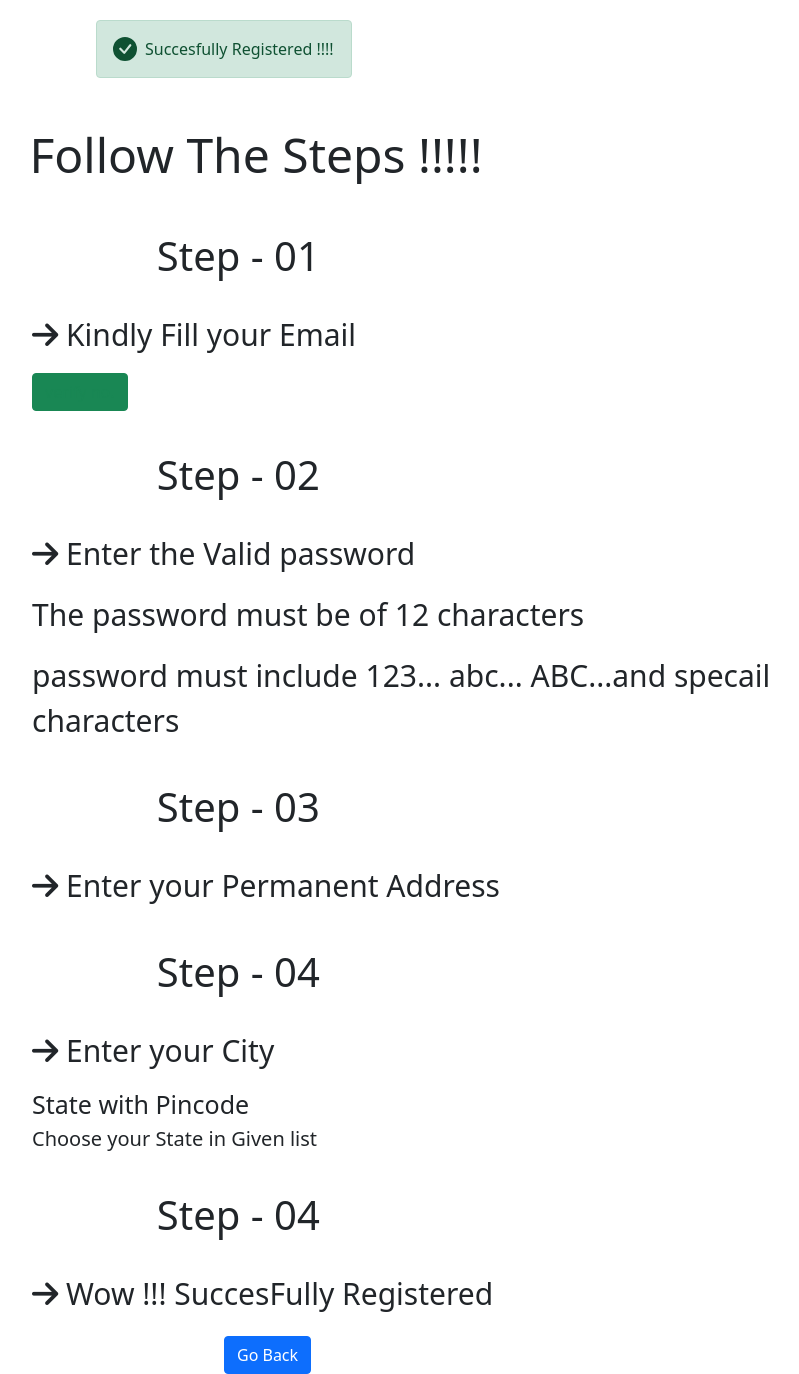
After one commit to mehak3212ptl/static-project-of-Django, a Django app: page /steps/ in a window 1280 px wide. The commit adds this page. Shown: the whole page, without its empty margins (416-1215 px from the left). Run offline with Django 5.2, Linux system fonts and the light colour scheme; some libraries are stand-ins or nearby versions.

```diff
--- a/project/app/static/css/style.css
+++ b/project/app/static/css/style.css
@@ -53,120 +53,20 @@ body{
     background-color: black;
     padding :100px;
 }
-/* blogss */
-.ani{
-    display: flex;
-    align-items: center;
+
+ /*contact page   */
+.cont6{
+   margin-left: -20%;
+ }
+.button{
+   margin-left: 60px;
+}
+.last{
     justify-content: center;
-    height: 50vh;
 }
-.container{
-    display: flex;
-    align-items: center;
-    justify-content: space-evenly;
-    width: 100%;
-    flex-wrap: wrap;
-}
-.box{
-    display: flex;
-    align-items: center;
-    justify-content: center;
-    cursor: pointer;
-
-}
-img{
-    height: 250px;
-    width: 350px;
-    border-radius: 3px;
-    z-index: 1;
-    transition: all .5s;
-}
-.box:hover img{
-    transform: translateX(-30px) translateY(30px);
-    box-shadow: 1px 1px 8px black;
-}
-.back{
-    height: 250px;
-    width: 250px;
-    background-color: white;
-    border-radius: 3px;
-    box-shadow: 1px 1px 8px black;
-    text-align: center;
-    position: absolute;
-    transition: all .5s;
-}
-.back{
-    margin-top: 5px;
-}
-
-.box:hover .back{
-    transform: translateX(27px) translateY(-27px);
-}
-
-/* next section  */
-.well3{
-    padding: 100%;
-    padding-top: 90px;
-    padding-bottom: 500px;
-}
-
-.bg1{
-    background-color: white;
-}
-h2{
-    color: #444444;
-    text-align: center;
-}
-.fadeInUp{
-    animation-name: fadeInUp;
-}
-.date{
-    font-weight: 300;
-    font-size: 36px;
-    color: #00aeef;
-}
-time{
-    display: block;
-}
-h4 a:hover,h5 a:hover ,h6 a:hover{
-    color: #f7941d;
-}
-a{
-    font:inherit;
-    text-decoration: none;
-}
-.btn{
-    display: inline-block;
-    padding: 15px 30px;
-    color: #fff;
-    line-height: 20px;
-    font-weight: 700;
-    background: #f7941d;
-    border-radius: 20px;
-}
-.div1{
+.button02{
     margin-left: -10px;
 }
-.wow{
-    margin-bottom: 100px;
-}
-/* @media only screen and (min-width:300px)and (max-width:800px){
-    .container{
-        height: 100vh;
-    }
-    .box:hover img{
-        transform: translateY(34px);
-    }
-    .box {
-        margin: 40px;
-    }
-    .box:hover .back{
-        transform: translateY(-30px);
-    }
-}  */
-/* .contact{
-    padding: 100px;
-} */
 
 /* protfolio */
 .cont1 h4{
@@ -181,3 +81,281 @@ a{
 .cont4{
     margin-top: 50px;
 }
+.cont7{
+    margin-left: 35%;
+    margin-bottom: -2opx;
+}
+
+
+/* blogs responsive  */
+
+ani {
+    display: flex;
+    align-items: center;
+    justify-content: center;
+    height: 50vh;
+}
+
+.container {
+    display: flex;
+    align-items: center;
+    justify-content: space-evenly;
+    width: 100%;
+    flex-wrap: wrap;
+}
+
+.box {
+    display: flex;
+    align-items: center;
+    justify-content: center;
+    cursor: pointer;
+    position: relative; /* Added to ensure .back positions correctly */
+}
+
+img {
+    height: 250px;
+    width: 350px;
+    border-radius: 3px;
+    z-index: 1;
+    transition: all 0.5s;
+}
+
+.box:hover img {
+    transform: translateX(-30px) translateY(30px);
+    box-shadow: 1px 1px 8px black;
+}
+
+.back {
+    height: 250px;
+    width: 250px;
+    background-color: white;
+    border-radius: 3px;
+    box-shadow: 1px 1px 8px black;
+    text-align: center;
+    position: absolute;
+    transition: all 0.5s;
+}
+
+.back {
+    margin-top: 5px;
+}
+
+.box:hover .back {
+    transform: translateX(27px) translateY(-27px);
+}
+
+.well3 {
+    padding: 100%;
+    padding-top: 90px;
+    padding-bottom: 500px;
+}
+
+.bg1 {
+    background-color: white;
+}
+
+h2 {
+    color: #444444;
+    text-align: center;
+}
+
+.fadeInUp {
+    animation-name: fadeInUp;
+}
+
+.date {
+    font-weight: 300;
+    font-size: 36px;
+    color: #00aeef;
+}
+
+time {
+    display: block;
+}
+
+h4 a:hover,
+h5 a:hover,
+h6 a:hover {
+    color: #f7941d;
+}
+
+a {
+    font: inherit;
+    text-decoration: none;
+}
+
+.btn {
+    display: inline-block;
+    padding: 15px 30px;
+    color: #fff;
+    line-height: 20px;
+    font-weight: 700;
+    background: #f7941d;
+    border-radius: 20px;
+}
+
+.div1 {
+    margin-left: -10px;
+}
+
+.wow {
+    margin-bottom: 100px;
+}
+
+/* Media Queries */
+@media (max-width: 1200px) {
+    .container {
+        justify-content: space-around;
+    }
+    .box img {
+        height: 200px;
+        width: 300px;
+    }
+    .back {
+        height: 200px;
+        width: 200px;
+    }
+}
+
+@media (max-width: 992px) {
+    .container {
+        flex-direction: column;
+        align-items: center;
+    }
+    .box img {
+        height: 180px;
+        width: 280px;
+    }
+    .back {
+        height: 180px;
+        width: 180px;
+    }
+}
+
+@media (max-width: 768px) {
+    .container {
+        flex-direction: column;
+        align-items: center;
+    }
+    .box img {
+        height: 150px;
+        width: 230px;
+    }
+    .back {
+        height: 150px;
+        width: 150px;
+    }
+    .btn {
+        padding: 10px 20px;
+        font-size: 14px;
+    }
+    .date {
+        font-size: 24px;
+    }
+}
+
+@media (max-width: 576px) {
+    .container {
+        flex-direction: column;
+        align-items: center;
+    }
+    .box img {
+        height: 120px;
+        width: 180px;
+    }
+    .back {
+        height: 120px;
+        width: 120px;
+    }
+    .btn {
+        padding: 8px 16px;
+        font-size: 12px;
+    }
+    .date {
+        font-size: 18px;
+    }
+}
+
+/* port3 */
+.img1{
+    width: 200%;
+}
+
+.port3{
+    margin-left: 30%;
+}
+
+.title1 {
+    font-size: 50px;
+}
+
+/* steps */
+.steps{
+    margin-left: 5%;
+    margin-top: 90px;
+}
+.step01{
+    margin-left: 35%;
+    margin-top: 40px;
+}
+.step01 p{
+    font-size: 30px;
+}
+.step01 h1{
+    margin-left: 15%;
+}
+.step02 h1{
+    margin-left: 15%;
+}
+.step03 h1{
+    margin-left: 15%;
+}
+.step04 h1{
+    margin-left: 15%;
+}
+.step05 h1{
+    margin-left: 15%;
+}
+.step02{
+    margin-left: 35%;
+    margin-top: 40px;
+}
+.step02 p{
+    font-size: 30px;
+}
+.step03{
+    margin-left: 35%;
+    margin-top: 40px;
+}
+.step03 p{
+    font-size: 30px;
+}
+.step04{
+    margin-left: 35%;
+    margin-top: 40px;
+}
+.step04 p{
+    font-size: 30px;
+}
+.step04 h5{
+    font-size:25px ;
+}
+.step04 h4{
+    font-size: 20px;
+}
+.step05{
+    margin-left: 35%;
+    margin-top: 40px;
+}
+.step05 p{
+    font-size: 30px;
+}
+.button01{
+    margin-left: 50%;
+    margin-top: 20px;
+}
+.icon01{
+    margin-left: 40%;
+    margin-right: 40%;
+    margin-top: 20px;
+}
--- /dev/null
+++ b/project/app/templates/steps.html
@@ -0,0 +1,65 @@
+{% load static %}
+{% block content %}
+<link rel="stylesheet" href="{% static 'css/style.css' %}">
+<link rel="stylesheet" href="https://cdnjs.cloudflare.com/ajax/libs/font-awesome/6.6.0/css/all.min.css" integrity="sha512-Kc323vGBEqzTmouAECnVceyQqyqdsSiqLQISBL29aUW4U/M7pSPA/gEUZQqv1cwx4OnYxTxve5UMg5GT6L4JJg==" crossorigin="anonymous" referrerpolicy="no-referrer" />
+<link href="https://cdn.jsdelivr.net/npm/bootstrap@5.0.2/dist/css/bootstrap.min.css" rel="stylesheet" integrity="sha384-EVSTQN3/azprG1Anm3QDgpJLIm9Nao0Yz1ztcQTwFspd3yD65VohhpuuCOmLASjC" crossorigin="anonymous">
+
+<svg xmlns="http://www.w3.org/2000/svg" style="display: none;">
+    <symbol id="check-circle-fill" fill="currentColor" viewBox="0 0 16 16">
+      <path d="M16 8A8 8 0 1 1 0 8a8 8 0 0 1 16 0zm-3.97-3.03a.75.75 0 0 0-1.08.022L7.477 9.417 5.384 7.323a.75.75 0 0 0-1.06 1.06L6.97 11.03a.75.75 0 0 0 1.079-.02l3.992-4.99a.75.75 0 0 0-.01-1.05z"/>
+    </symbol>
+    <symbol id="info-fill" fill="currentColor" viewBox="0 0 16 16">
+      <path d="M8 16A8 8 0 1 0 8 0a8 8 0 0 0 0 16zm.93-9.412-1 4.705c-.07.34.029.533.304.533.194 0 .487-.07.686-.246l-.088.416c-.287.346-.92.598-1.465.598-.703 0-1.002-.422-.808-1.319l.738-3.468c.064-.293.006-.399-.287-.47l-.451-.081.082-.381 2.29-.287zM8 5.5a1 1 0 1 1 0-2 1 1 0 0 1 0 2z"/>
+    </symbol>
+    <symbol id="exclamation-triangle-fill" fill="currentColor" viewBox="0 0 16 16">
+      <path d="M8.982 1.566a1.13 1.13 0 0 0-1.96 0L.165 13.233c-.457.778.091 1.767.98 1.767h13.713c.889 0 1.438-.99.98-1.767L8.982 1.566zM8 5c.535 0 .954.462.9.995l-.35 3.507a.552.552 0 0 1-1.1 0L7.1 5.995A.905.905 0 0 1 8 5zm.002 6a1 1 0 1 1 0 2 1 1 0 0 1 0-2z"/>
+    </symbol>
+  </svg>
+
+  <div class="alert alert-success d-flex align-items-center icon01" role="alert">
+    <svg class="bi flex-shrink-0 me-2" width="24" height="24" role="img" aria-label="Success:"><use xlink:href="#check-circle-fill"/></svg>
+    <div>
+      Succesfully Registered !!!!
+    </div>
+  </div>
+
+<div class="text-center my-5 steps">
+    <h1 class="display-5">Follow The Steps      !!!!! </h1>
+</div>
+
+<div class="step1">
+    <div class="step01">
+    <h1> Step - 01</h1>
+    <br>
+    <p><i class="fa-solid fa-arrow-right"></i>    Kindly Fill your Email</p>
+    <button type="button" class="btn btn-success btn btn-outline-success">verify no.</button>
+    </div>
+    <div class="step02">
+        <h1> Step - 02</h1>
+        <br>
+        <P><i class="fa-solid fa-arrow-right"></i>    Enter the Valid password </P>
+        <p>The password must be of 12 characters</p>
+        <p>password must include 123... abc... ABC...and specail characters</p>
+    </div>
+    <div class="step03">
+        <h1>Step - 03</h1>
+        <br>
+        <p><i class="fa-solid fa-arrow-right"></i>    Enter your Permanent Address </p>
+    </div>
+    <div class="step04">
+        <h1>Step - 04</h1>
+        <br>
+        <p><i class="fa-solid fa-arrow-right"></i>    Enter your City  </p>
+        <h5>State with Pincode </h5>
+        <h4>Choose your State in Given list</h4>
+    </div>
+    <div class="step05">
+        <h1>Step - 04</h1>
+        <br>
+        <p><i class="fa-solid fa-arrow-right"></i>    Wow !!! SuccesFully Registered</p>
+    </div>
+    <div class="button01">
+        <a class=" btn btn btn-primary " href="{% url 'contact' %}" role="button">Go Back</a>
+      </div>
+</div>
+{% endblock %}
--- a/project/app/urls.py
+++ b/project/app/urls.py
@@ -6,8 +6,9 @@ urlpatterns = [
     path('about/',about,name='about'),
     path('contact/',contact,name='contact'),
     path('blog/',blog,name='blog'),
-    path('protfolio/',protfolio,name='protfolio')
-
-
+    path('protfolio/',protfolio,name='protfolio'),
+    path('port2/',port2,name='port2'),
+    path('port3/',port3,name='port3'),
+    path('steps/',steps,name='steps')
 
 ]
--- a/project/app/views.py
+++ b/project/app/views.py
@@ -15,3 +15,12 @@ def contact(request):
 
 def protfolio(request):
     return render(request,'protfolio.html')
+
+def port2(request):
+    return render(request,'port2.html')
+
+def port3(request):
+    return render(request,'port3.html')
+
+def steps(request):
+    return render(request,'steps.html')
```
Also changed, not shown: project/app/templates/contact.html (+14 -5 lines), project/app/templates/port2.html (added, +18 -0 lines), project/app/templates/port3.html (added, +36 -0 lines), project/app/templates/protfolio.html (+14 -3 lines), project/app/static/images/my-1.jpg (added), project/app/static/images/portt-2.jpg (added), 2 other files.
